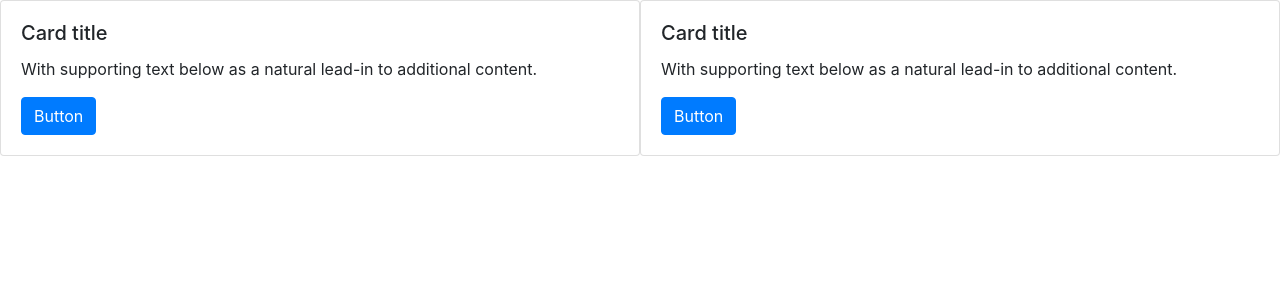
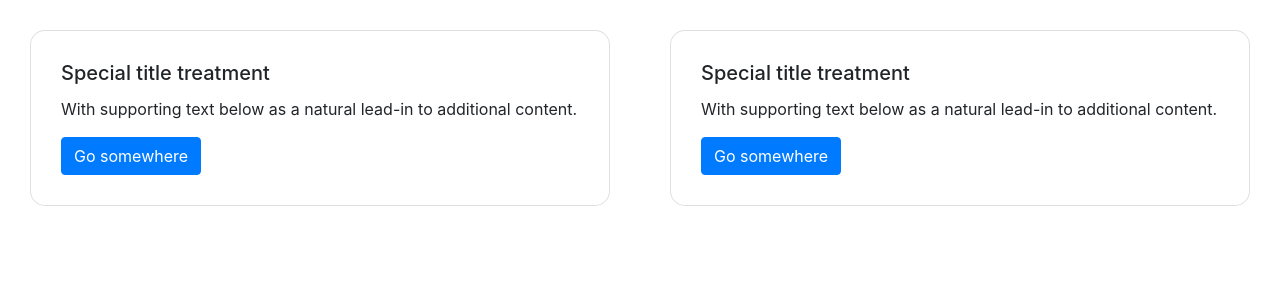
Before and after one commit to shahpreetk/learn-from-home-covid-19, a PHP site: page /cards.html in a window 1280 px wide. Shown: the top 300 px of the page. Run offline with PHP 8.4, Linux system fonts and the light colour scheme.

Commit message:
cards in place

```diff
--- a/cards.css
+++ b/cards.css
@@ -1,5 +1,5 @@
 * {
-    box-sizing: border-box;
+    /* box-sizing: border-box; */
     margin: 0;
     padding: 0;
 }
@@ -9,6 +9,8 @@
 }
 
 .card{
-    /* display: block; */
     flex: 1;
+    margin: 30px;
+    padding: 10px;
+    border-radius: 15px;
 }
--- a/cards.html
+++ b/cards.html
@@ -12,20 +12,20 @@
 
 <body>
     <section id="cards">
-        <div class="card w-50">
+        <div class="card">
             <div class="card-body">
-                <h5 class="card-title">Card title</h5>
-                <p class="card-text">With supporting text below as a natural lead-in to additional content.</p>
-                <a href="#" class="btn btn-primary">Button</a>
+              <h5 class="card-title">Special title treatment</h5>
+              <p class="card-text">With supporting text below as a natural lead-in to additional content.</p>
+              <a href="#" class="btn btn-primary">Go somewhere</a>
             </div>
-        </div>
-        <div class="card w-50">
+          </div>
+          <div class="card">
             <div class="card-body">
-                <h5 class="card-title">Card title</h5>
-                <p class="card-text">With supporting text below as a natural lead-in to additional content.</p>
-                <a href="#" class="btn btn-primary">Button</a>
+              <h5 class="card-title">Special title treatment</h5>
+              <p class="card-text">With supporting text below as a natural lead-in to additional content.</p>
+              <a href="#" class="btn btn-primary">Go somewhere</a>
             </div>
-        </div>
+          </div>
     </section>
 </body>
 
```
